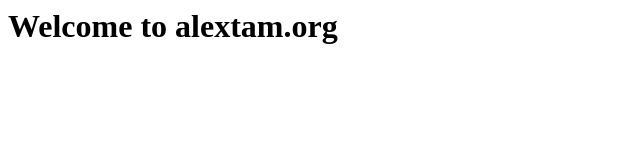
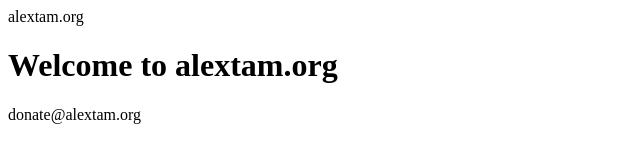
Before and after one commit to alextam138/alextam.org, a plain HTML site: page index.html in a window 1280 px wide. Shown: the whole page, without its empty margins (0-640 px from the left). Drawn offline with Linux system fonts and the light colour scheme.

Commit message:
Update index.html

```diff
--- a/index.html
+++ b/index.html
@@ -1,3 +1,5 @@
 <html>
+<head>alextam.org</head>
 <h1>Welcome to alextam.org</h1>
+<a>donate@alextam.org </a>
 </html>
```
